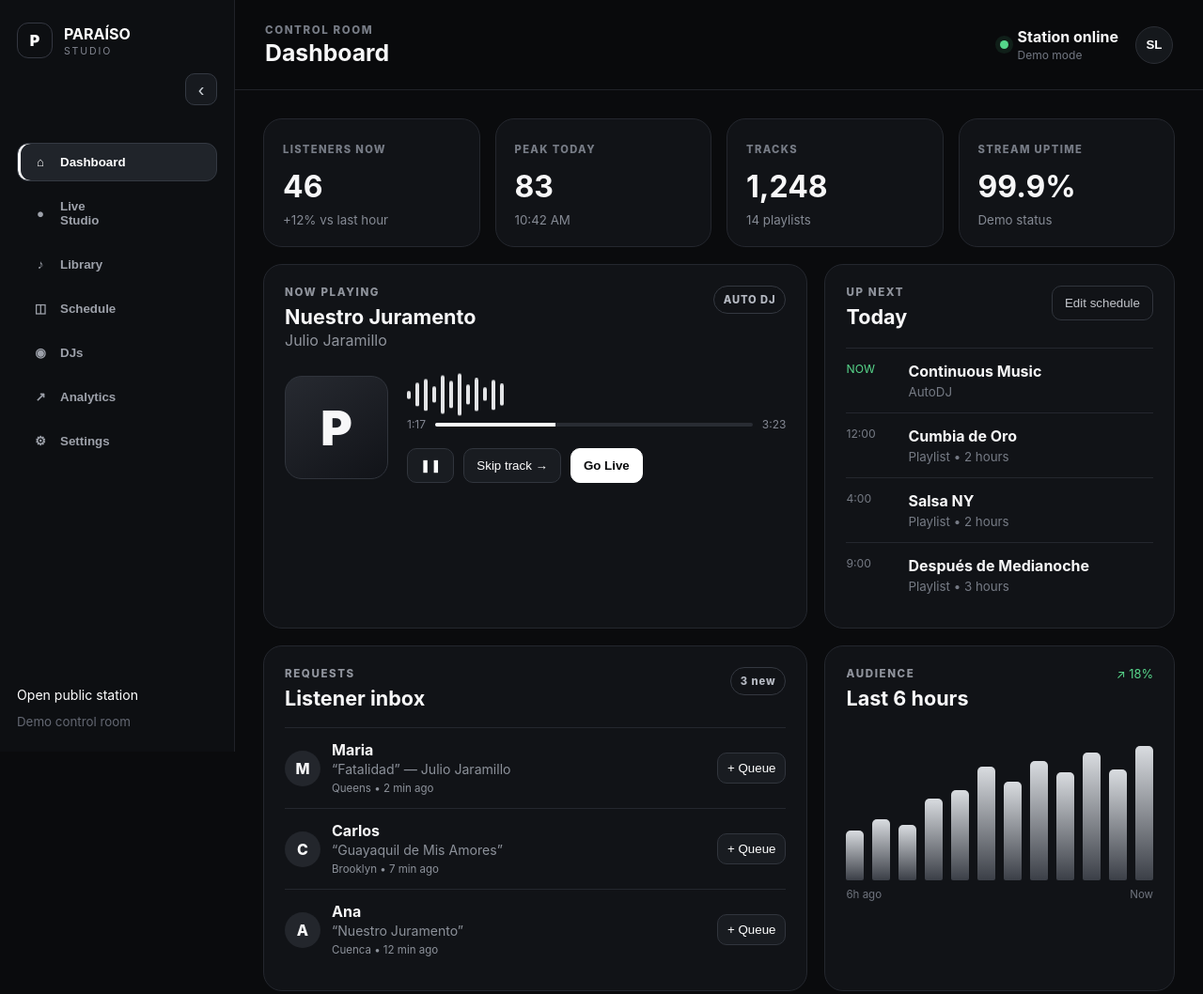
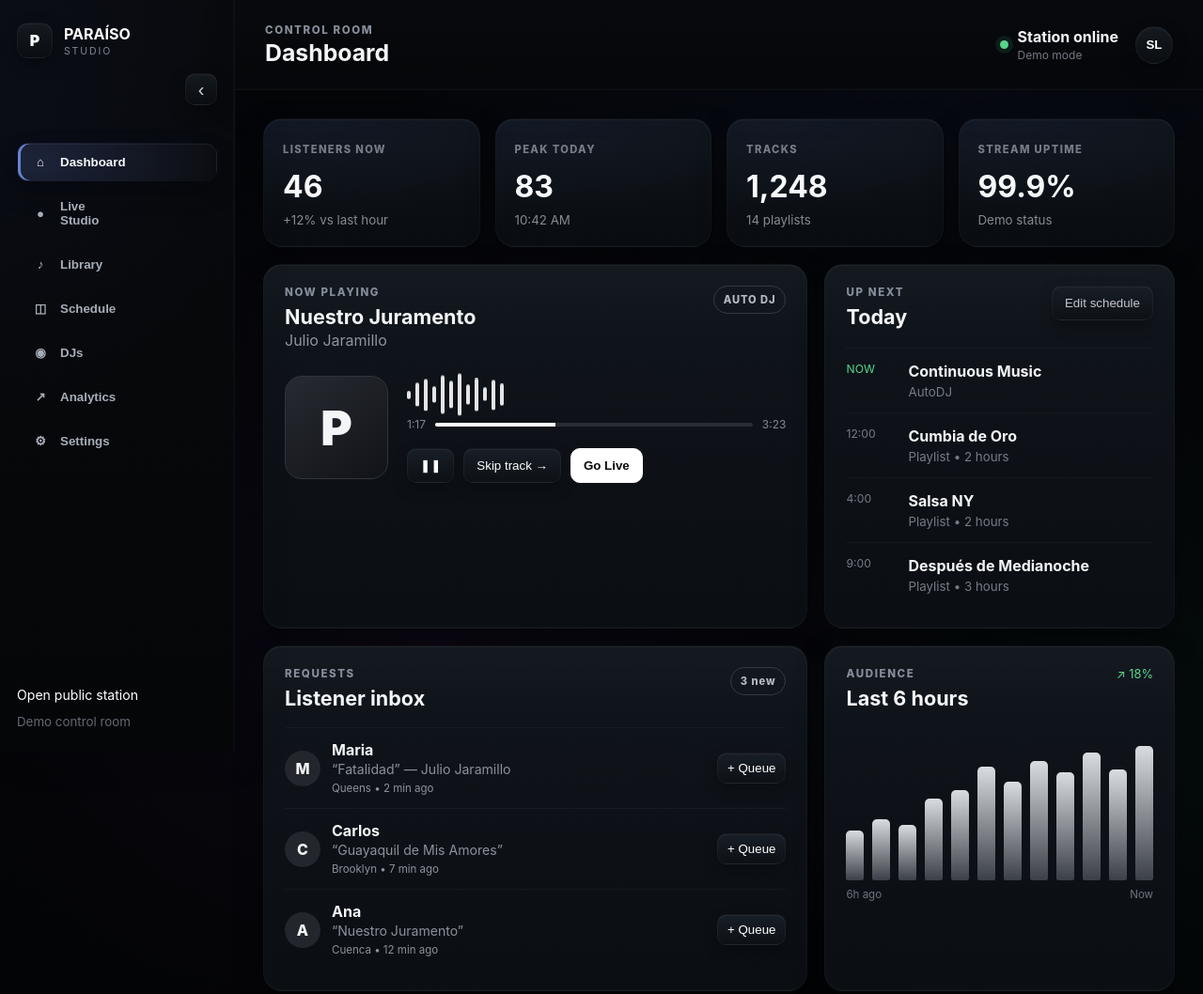
Before and after one commit to llivichuzhcadesign-ux/paraiso-radio, a plain HTML site: page studio.html in a window 1280 px wide. Shown: the whole page at 94% size. Drawn offline with Linux system fonts and the light colour scheme.

Commit message:
Load Phase A nocturnal audio lab theme

```diff
--- a/studio.html
+++ b/studio.html
@@ -9,6 +9,7 @@
   <link rel="stylesheet" href="./live-studio.css?v=7" />
   <link rel="stylesheet" href="./live-studio-phase1.css?v=8" />
   <link rel="stylesheet" href="./sidebar-collapse.css?v=1" />
+  <link rel="stylesheet" href="./studio-phase-a.css?v=1" />
 </head>
 <body>
   <div class="studio-shell">
```
